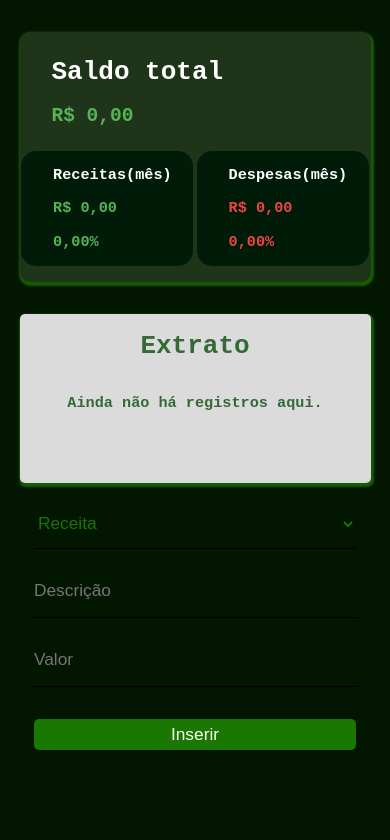
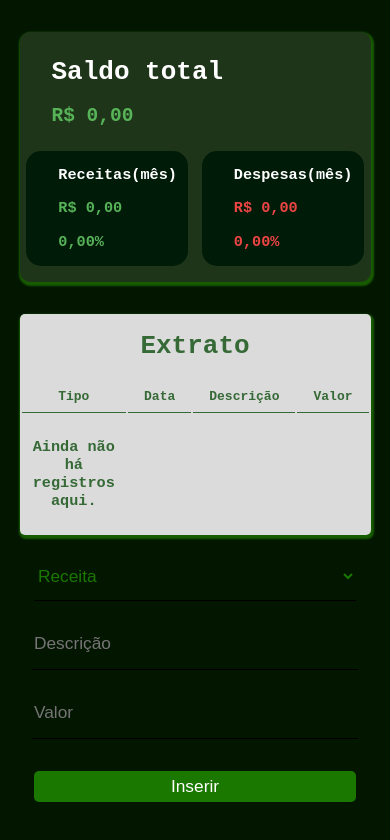
Before and after one commit to eu-nogueira/ControlaMais, a React (Vite) app: page / in a window 390 px wide. Shown: the top 840 px of the page. Built offline with nearby package versions, Linux system fonts and the light colour scheme.

Commit message:
Ajustes gerais de layout e adição de ID para conta

```diff
--- a/package.json
+++ b/package.json
@@ -13,6 +13,7 @@
     "@reduxjs/toolkit": "^2.11.2",
     "react": "^19.2.4",
     "react-dom": "^19.2.4",
+    "react-icons": "^5.6.0",
     "react-redux": "^9.2.0"
   },
   "devDependencies": {
--- a/src/components/Extrato/Extrato.css
+++ b/src/components/Extrato/Extrato.css
@@ -3,19 +3,6 @@
     color: white;
     width: 55%;
     text-align: center;
-}
-
-.extrato ul {
-    list-style: none;
-    display: flex;
-    flex-direction: column;
-}
-
-.extrato li {
-    display: flex;
-    justify-content: space-between;
-    width: 70%;
-    margin: .5rem auto;
 }
 
 .btn-delete {
@@ -32,6 +19,19 @@
     color: #ef4444;
 }
 
+.extrato table {
+    margin: auto;
+}
+
+.extrato th {
+    border-bottom: 1px solid white;
+    padding: .5rem 1rem;
+}
+
+.extrato td {
+    padding: 1rem .5rem;
+}
+
 @media screen and (max-width: 768px) {
     .extrato {
         margin: auto;
@@ -44,20 +44,19 @@
         box-shadow: 1px 2px 2px 2px rgba(72, 255, 0, 0.3);
     }
 
-    .extrato ul {
+    .extrato table {
         width: 100%;
         text-align: center;
         padding: 0;
     }
 
-    .extrato li {
-        padding: .5rem 0;
-        border-bottom: 1px solid #1d3f1e;
-        width: 90%;
+    .extrato th {
+        border-bottom: 1px solid #356936;
     }
 
-    .btn-delete {
-        margin-left: 1rem;
+    .extrato td {
+        padding: .5rem 0;
+        width: 80%;
     }
 
     .receita {
--- a/src/components/Extrato/Extrato.jsx
+++ b/src/components/Extrato/Extrato.jsx
@@ -1,5 +1,6 @@
 import { useDispatch, useSelector } from 'react-redux'
 import './Extrato.css'
+import { MdDelete } from 'react-icons/md'
 import { removerConta } from '../../store/extrato'
 
 function Extrato() {
@@ -13,18 +14,33 @@ function Extrato() {
   return (
     <div className='extrato'>
         <h1>Extrato</h1>
-        <ul>
+          <table>
+              <thead>
+                <tr>
+                  <th>Tipo</th>
+                  <th>Data</th>
+                  <th>Descrição</th>
+                  <th>Valor</th>
+                </tr>
+              </thead>
+              <tbody>
           {contas?.length > 0 ?
               contas.map((conta, index) => (
-                <li key={index} className={conta.tipoConta === 'Despesa' ? 'despesa' : 'receita'}>
-                  {conta.tipoConta} {conta.dataCadastro} - {conta.descricao} - R$ {conta.valorFormatado.toFixed(2).replace('.', ',')}
-                  <button className='btn-delete' onClick={() => handleDelete(conta)}>Excluir</button>
-                </li>
+                      <tr key={index} className={conta.tipoConta === 'Despesa' ? 'despesa' : 'receita'}>
+                        <td>{conta.tipoConta}</td>
+                        <td>{conta.dataCadastro}</td>
+                        <td>{conta.descricao}</td>
+                        <td>R${conta.valorFormatado.toFixed(2).replace('.', ',')}</td>
+                        <td><button className='btn-delete' onClick={() => handleDelete(conta)}>< MdDelete/></button></td>
+                      </tr>
               ))
-            :
-              <h3>Ainda não há registros aqui.</h3>
-          }
-        </ul>
+              :
+              <tr colSpan = "5">
+                <td><h3>Ainda não há registros aqui.</h3></td>
+              </tr>
+            }
+            </tbody>
+          </table>
     </div>
   )
 }
--- a/src/components/Saldo/Saldo.css
+++ b/src/components/Saldo/Saldo.css
@@ -38,4 +38,8 @@
         margin: 2rem auto;
         box-shadow: 1px 2px 2px 2px rgba(72, 255, 0, 0.3);
     }
+
+    .receitas, .despesas {
+        width: 37%;
+    }
 }
--- a/src/pages/Home.jsx
+++ b/src/pages/Home.jsx
@@ -16,9 +16,10 @@ function Home() {
     const dataCadastro = new Intl.DateTimeFormat(
       'pt-BR'
     ).format(data)
+    const id = crypto.randomUUID()
     const valorFormatado = +valor.replace(',', '.')
     if(valorFormatado > 0 && descricao) {
-    dispatch(adicionarConta({ descricao, dataCadastro, valorFormatado, tipoConta }))
+    dispatch(adicionarConta({ id, descricao, dataCadastro, valorFormatado, tipoConta }))
     }
     setValor('')
     setDescricao('')
--- a/src/store/extrato.js
+++ b/src/store/extrato.js
@@ -25,7 +25,7 @@ const extrato = createSlice({
     },
         removerConta: {
           reducer(state, action) {
-            const remove = state.contasExtrato.filter((contas) => contas.descricao !== action.payload.descricao)
+            const remove = state.contasExtrato.filter((conta) => conta.id !== action.payload.id)
             state.contasExtrato = remove
             if(action.payload.tipoConta === 'Receita') {
                 state.saldoTotal -= action.payload.valorFormatado
```
Also changed, not shown: 1 other file (tests, documents, lock files or other folders).
